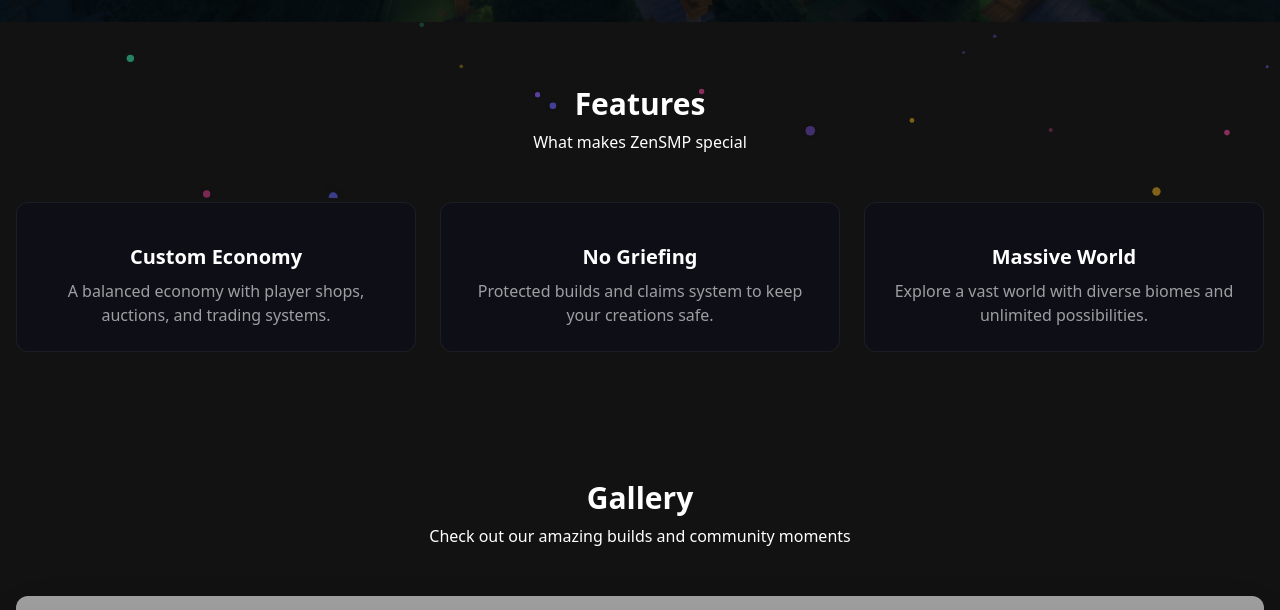
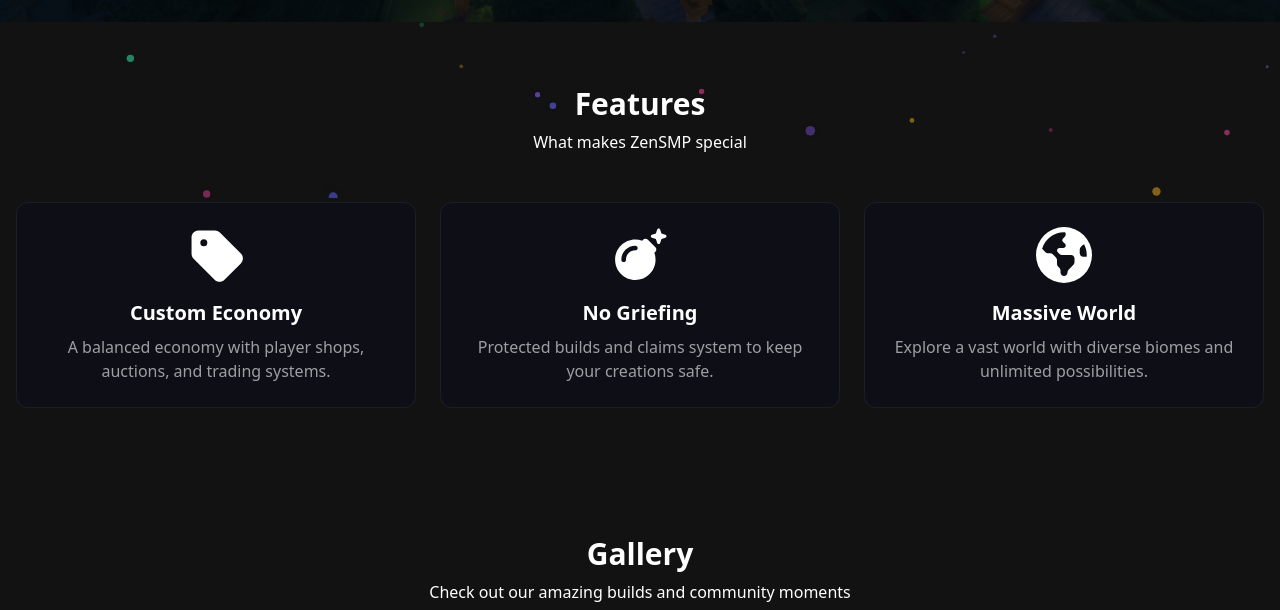
Before and after one commit to rkenbperez/ZenWeb, a Django app: page / in a window 1280 px wide. Shown: the part 602-1212 px from the top of the page. Run offline with Django 5.2, Linux system fonts and the light colour scheme; some libraries are stand-ins or nearby versions; grey boxes are pictures that could not be loaded.

Commit message:
fix rules svg's

```diff
--- a/zenweb/zen/templates/home.html
+++ b/zenweb/zen/templates/home.html
@@ -132,6 +132,13 @@
     margin-bottom: 1rem;
   }
 
+  .feature-svg {
+    width: 56px;
+    height: 56px;
+    margin-bottom: 1rem;
+    display: block;
+  }
+
   .rule-icon {
     font-size: 1.5rem;
     width: 2.5rem;
@@ -166,6 +173,14 @@
     transform: translateY(-2px);
     box-shadow: 0 10px 30px -10px rgba(0, 0, 0, 0.5);
   }
+
+  .rule-svg {
+  width: 24px;
+  height: 24px;
+  flex-shrink: 0;
+  margin-top: 2px;
+}
+
 </style>
 
 <!-- ===== HOME SECTION ===== -->
@@ -217,21 +232,29 @@
     <div class="grid grid-cols-1 md:grid-cols-3 gap-6">
       <div class="card dark-card p-6 rounded-xl text-center">
         <div class="flex justify-center">
-          <i class="fas fa-coins feature-icon text-primary"></i>
+          <svg class="feature-svg text-white" xmlns="http://www.w3.org/2000/svg" viewBox="0 0 512 512" fill="currentColor">
+            <path d="M32.5 96l0 149.5c0 17 6.7 33.3 18.7 45.3l192 192c25 25 65.5 25 90.5 0L483.2 333.3c25-25 25-65.5 0-90.5l-192-192C279.2 38.7 263 32 246 32L96.5 32c-35.3 0-64 28.7-64 64zm112 16a32 32 0 1 1 0 64 32 32 0 1 1 0-64z"/>
+          </svg>
         </div>
         <h3 class="card-title justify-center text-white text-xl font-bold">Custom Economy</h3>
         <p class="text-white/60 mt-2">A balanced economy with player shops, auctions, and trading systems.</p>
       </div>
+
       <div class="card dark-card p-6 rounded-xl text-center">
         <div class="flex justify-center">
-          <i class="fas fa-shield-alt feature-icon text-secondary"></i>
+          <svg class="feature-svg text-white" xmlns="http://www.w3.org/2000/svg" viewBox="0 0 576 512" fill="currentColor">
+            <path d="M480-16c6.9 0 13 4.4 15.2 10.9l13.5 40.4 40.4 13.5C555.6 51 560 57.1 560 64s-4.4 13-10.9 15.2l-40.4 13.5-13.5 40.4C493 139.6 486.9 144 480 144s-13-4.4-15.2-10.9l-13.5-40.4-40.4-13.5C404.4 77 400 70.9 400 64s4.4-13 10.9-15.2l40.4-13.5 13.5-40.4C467-11.6 473.1-16 480-16zM321.4 97.4c12.5-12.5 32.8-12.5 45.3 0l80 80c12.5 12.5 12.5 32.8 0 45.3l-10.9 10.9c7.9 22 12.2 45.7 12.2 70.5 0 114.9-93.1 208-208 208S32 418.9 32 304 125.1 96 240 96c24.7 0 48.5 4.3 70.5 12.3l10.9-10.9zM144 304c0-53 43-96 96-96 13.3 0 24-10.7 24-24s-10.7-24-24-24c-79.5 0-144 64.5-144 144 0 13.3 10.7 24 24 24s24-10.7 24-24z"/>
+          </svg>
         </div>
         <h3 class="card-title justify-center text-white text-xl font-bold">No Griefing</h3>
         <p class="text-white/60 mt-2">Protected builds and claims system to keep your creations safe.</p>
       </div>
+
       <div class="card dark-card p-6 rounded-xl text-center">
         <div class="flex justify-center">
-          <i class="fas fa-globe-americas feature-icon text-accent"></i>
+          <svg class="feature-svg text-white" xmlns="http://www.w3.org/2000/svg" viewBox="0 0 512 512" fill="currentColor">
+            <path d="M55.7 199.7l30.9 30.9c6 6 14.1 9.4 22.6 9.4l21.5 0c8.5 0 16.6 3.4 22.6 9.4l29.3 29.3c6 6 9.4 14.1 9.4 22.6l0 37.5c0 8.5 3.4 16.6 9.4 22.6l13.3 13.3c6 6 9.4 14.1 9.4 22.6l0 18.7c0 17.7 14.3 32 32 32s32-14.3 32-32l0-2.7c0-8.5 3.4-16.6 9.4-22.6l45.3-45.3c6-6 9.4-14.1 9.4-22.6l0-34.7c0-17.7-14.3-32-32-32l-82.7 0c-8.5 0-16.6-3.4-22.6-9.4l-16-16c-4.2-4.2-6.6-10-6.6-16 0-12.5 10.1-22.6 22.6-22.6l34.7 0c12.5 0 22.6-10.1 22.6-22.6 0-6-2.4-11.8-6.6-16l-19.7-19.7C242 130 240 125.1 240 120s2-10 5.7-13.7l17.3-17.3c5.8-5.8 9.1-13.7 9.1-21.9 0-7.2-2.4-13.7-6.4-18.9-3.2-.1-6.4-.2-9.6-.2-95.4 0-175.7 64.2-200.3 151.7zM464 256c0-34.6-8.4-67.2-23.4-95.8-6.4 .9-12.7 3.9-17.9 9.1l-13.4 13.4c-6 6-9.4 14.1-9.4 22.6l0 34.7c0 17.7 14.3 32 32 32l24.1 0c2.5 0 5-.3 7.3-.8 .4-5 .5-10.1 .5-15.2zM0 256a256 256 0 1 1 512 0 256 256 0 1 1 -512 0z"/>
+          </svg>
         </div>
         <h3 class="card-title justify-center text-white text-xl font-bold">Massive World</h3>
         <p class="text-white/60 mt-2">Explore a vast world with diverse biomes and unlimited possibilities.</p>
@@ -336,28 +359,39 @@
 
     <div class="grid grid-cols-1 md:grid-cols-2 gap-4 max-w-4xl mx-auto">
       <div class="dark-rule-card p-4 rounded-xl flex items-start gap-4">
-        <i class="fas fa-handshake rule-icon text-primary"></i>
+        <svg class="rule-svg text-primary flex-shrink-0 mt-1" xmlns="http://www.w3.org/2000/svg" viewBox="0 0 448 512" fill="currentColor">
+          <path d="M192 0c17.7 0 32 14.3 32 32l0 208-64 0 0-208c0-17.7 14.3-32 32-32zm96 160c17.7 0 32 14.3 32 32l0 64c0 17.7-14.3 32-32 32s-32-14.3-32-32l0-64c0-17.7 14.3-32 32-32zm64 64c0-17.7 14.3-32 32-32s32 14.3 32 32l0 64c0 17.7-14.3 32-32 32s-32-14.3-32-32l0-64zM61.3 51.2L143.9 240 74.1 240 2.7 76.8C-4.4 60.6 3 41.8 19.2 34.7S54.2 35 61.3 51.2zm27 221.3l-.2-.5 95.9 0c22.1 0 40 17.9 40 40s-17.9 40-40 40l-56 0c-8.8 0-16 7.2-16 16s7.2 16 16 16l56 0c39.8 0 72-32.2 72-72l0-.6c9.4 5.4 20.3 8.6 32 8.6 13.2 0 25.4-4 35.6-10.8 8.7 24.9 32.5 42.8 60.4 42.8 11.7 0 22.6-3.1 32-8.6l0 8.6c0 88.4-71.6 160-160 160l-61.7 0c-42.4 0-83.1-16.9-113.1-46.9L69.5 453.5C45.5 429.5 32 396.9 32 363l0-27c0-32.7 24.6-59.7 56.3-63.5z"/>
+        </svg>
         <div>
           <h3 class="font-bold text-white">Be Respectful</h3>
           <p class="text-sm text-white/60">Treat all players with respect. No toxic behavior or harassment.</p>
         </div>
       </div>
+
       <div class="dark-rule-card p-4 rounded-xl flex items-start gap-4">
-        <i class="fas fa-ban rule-icon text-secondary"></i>
+        <svg class="rule-svg text-secondary flex-shrink-0 mt-1" xmlns="http://www.w3.org/2000/svg" viewBox="0 0 576 512" fill="currentColor">
+          <path d="M480-16c6.9 0 13 4.4 15.2 10.9l13.5 40.4 40.4 13.5C555.6 51 560 57.1 560 64s-4.4 13-10.9 15.2l-40.4 13.5-13.5 40.4C493 139.6 486.9 144 480 144s-13-4.4-15.2-10.9l-13.5-40.4-40.4-13.5C404.4 77 400 70.9 400 64s4.4-13 10.9-15.2l40.4-13.5 13.5-40.4C467-11.6 473.1-16 480-16zM321.4 97.4c12.5-12.5 32.8-12.5 45.3 0l80 80c12.5 12.5 12.5 32.8 0 45.3l-10.9 10.9c7.9 22 12.2 45.7 12.2 70.5 0 114.9-93.1 208-208 208S32 418.9 32 304 125.1 96 240 96c24.7 0 48.5 4.3 70.5 12.3l10.9-10.9zM144 304c0-53 43-96 96-96 13.3 0 24-10.7 24-24s-10.7-24-24-24c-79.5 0-144 64.5-144 144 0 13.3 10.7 24 24 24s24-10.7 24-24z"/>
+        </svg>
         <div>
           <h3 class="font-bold text-white">No Griefing</h3>
           <p class="text-sm text-white/60">Destroying or stealing from other players' builds is not allowed.</p>
         </div>
       </div>
+
       <div class="dark-rule-card p-4 rounded-xl flex items-start gap-4">
-        <i class="fas fa-gavel rule-icon text-accent"></i>
+        <svg class="rule-svg text-accent flex-shrink-0 mt-1" xmlns="http://www.w3.org/2000/svg" viewBox="0 0 576 512" fill="currentColor">
+          <path d="M169.6 153.4l-18.7-18.7c-12.5-12.5-12.5-32.8 0-45.3L265.6-25.4c12.5-12.5 32.8-12.5 45.3 0L329.6-6.6c12.5 12.5 12.5 32.8 0 45.3L214.9 153.4c-12.5 12.5-32.8 12.5-45.3 0zM276 211.7l-31.4-31.4 112-112 119.4 119.4-112 112-31.4-31.4-232 232c-15.6 15.6-40.9 15.6-56.6 0s-15.6-40.9 0-56.6l232-232zM390.9 374.6c-12.5-12.5-12.5-32.8 0-45.3L505.6 214.6c12.5-12.5 32.8-12.5 45.3 0l18.7 18.7c12.5 12.5 12.5 32.8 0 45.3L454.9 393.4c-12.5 12.5-32.8 12.5-45.3 0l-18.7-18.7z"/>
+        </svg>
         <div>
           <h3 class="font-bold text-white">No Cheating</h3>
           <p class="text-sm text-white/60">Hacks, x-ray, and any form of cheating will result in a ban.</p>
         </div>
       </div>
+
       <div class="dark-rule-card p-4 rounded-xl flex items-start gap-4">
-        <i class="fas fa-comment-dots rule-icon text-primary"></i>
+        <svg class="rule-svg text-primary flex-shrink-0 mt-1" xmlns="http://www.w3.org/2000/svg" viewBox="0 0 512 512" fill="currentColor">
+          <path d="M51.9 384.9C19.3 344.6 0 294.4 0 240 0 107.5 114.6 0 256 0S512 107.5 512 240 397.4 480 256 480c-36.5 0-71.2-7.2-102.6-20L37 509.9c-3.7 1.6-7.5 2.1-11.5 2.1-14.1 0-25.5-11.4-25.5-25.5 0-4.3 1.1-8.5 3.1-12.2l48.8-89.4zm37.3-30.2c12.2 15.1 14.1 36.1 4.8 53.2l-18 33.1 58.5-25.1c11.8-5.1 25.2-5.2 37.1-.3 25.7 10.5 54.2 16.4 84.3 16.4 117.8 0 208-88.8 208-192S373.8 48 256 48 48 136.8 48 240c0 42.8 15.1 82.4 41.2 114.7z"/>
+        </svg>
         <div>
           <h3 class="font-bold text-white">Keep Chat Clean</h3>
           <p class="text-sm text-white/60">No spamming, excessive swearing, or inappropriate content.</p>
```
